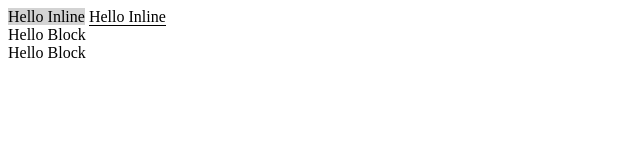
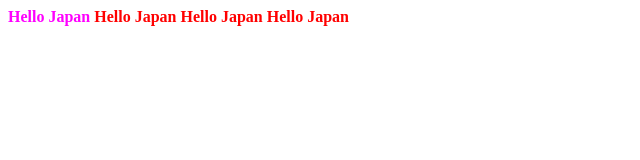
Before and after one commit to TakahashiIkki/udemy-front-dev-tutorial, a plain HTML site: page section2/03/index.html in a window 1280 px wide. Shown: the whole page, without its empty margins (0-640 px from the left). Drawn offline with Linux system fonts and the light colour scheme.

Commit message:
詳細度を確認

```diff
--- a/section2/03/index.html
+++ b/section2/03/index.html
@@ -6,9 +6,11 @@
     <link rel="stylesheet" href="style.css">
 </head>
 <body>
-    <span id="first" class="cls">Hello Inline</span>
-    <span id="second">Hello Inline</span>
-    <div>Hello Block</div>
-    <div>Hello Block</div>
+    <div class="parent">
+        <span id="first" class="cls">Hello Japan</span>
+        <span>Hello Japan</span>
+        <span>Hello Japan</span>
+        <span>Hello Japan</span>
+    </div>
 </body>
 </html>
--- a/section2/03/style.css
+++ b/section2/03/style.css
@@ -1,18 +1,30 @@
+.parent {
+    color: blue;
+    font-weight: 600;
+}
+
+span {
+    color: purple;
+}
+
 .cls {
-    background-color: aqua;
+    color: orange;
 }
 
 #first {
-    background-color: lightgray;
+    color: magenta;
 }
 
 /*
-  同じ タグに id と class でのstyleが当たったときは優先度に応じて当たるstyleが決まる。
-  id と class なら id が優先される
-  id > class > タグ
+   一番上から順番に詳細度が高い
+   <div class="parent">
+        <span id="first" class="cls">Hello Japan</span>  .... magenta が適用
+        <span>Hello Japan</span> ... purple が適用
+        <span>Hello Japan</span> ... purple が適用
+        <span>Hello Japan</span> ... purple が適用
+    </div>
  */
 
-
-#second {
-    border-bottom: black 1px solid;
+.parent span {
+    color: red;
 }
```
